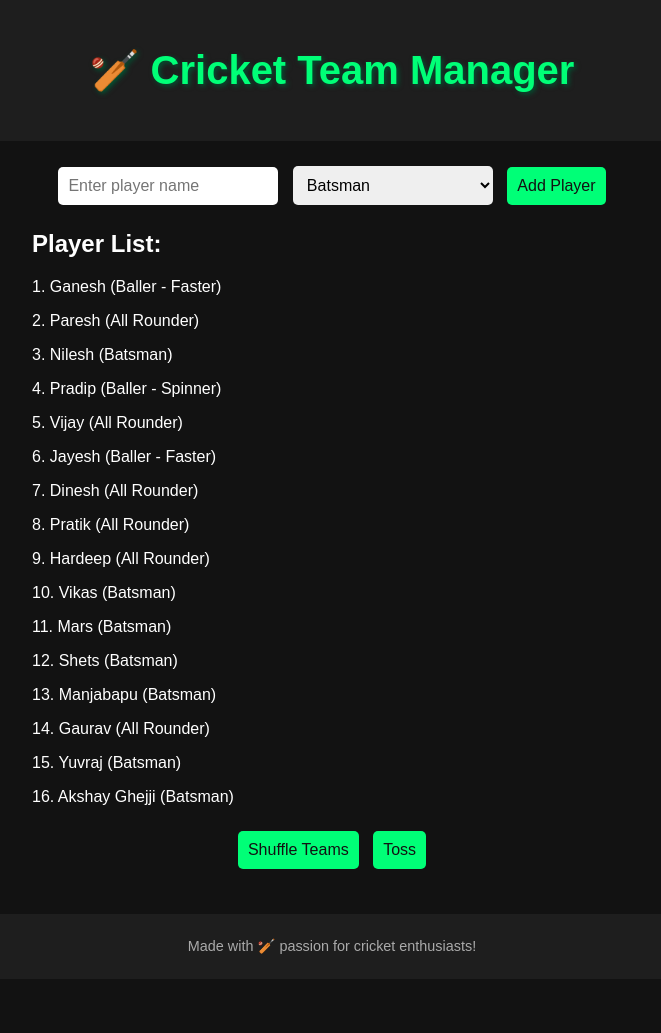
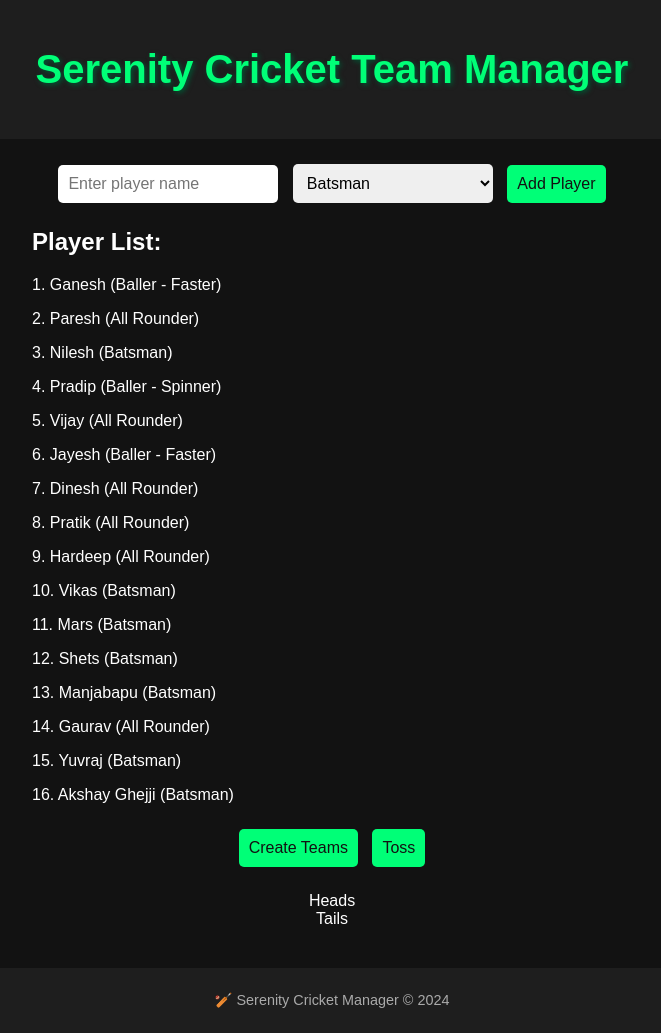
Before and after one commit to ganeshsultane/Cricbuddy-serenity, a plain HTML site: page index.html in a window 1280 px wide. Shown: the whole page, without its empty margins (308-969 px from the left). Before the commit the page ends 979 px from the top, so only its background shows below. Drawn offline with Linux system fonts and the light colour scheme.

Commit message:
Update index.html

```diff
--- a/index.html
+++ b/index.html
@@ -3,32 +3,39 @@
 <head>
     <meta charset="UTF-8">
     <meta name="viewport" content="width=device-width, initial-scale=1.0">
-    <title>Cricket Team Manager</title>
+    <title>Serenity Cricket Team Manager</title>
     <link rel="stylesheet" href="style.css">
 </head>
 <body>
     <header>
-        <h1>🏏 Cricket Team Manager</h1>
+        <h1>Serenity Cricket Team Manager</h1>
     </header>
     <main>
         <form id="playerForm">
             <input type="text" id="playerName" placeholder="Enter player name" required>
             <select id="expertise">
                 <option value="Batsman">Batsman</option>
-                <option value="Baller">Baller</option>
+                <option value="Baller - Faster">Baller - Faster</option>
+                <option value="Baller - Spinner">Baller - Spinner</option>
                 <option value="All Rounder">All Rounder</option>
             </select>
             <button type="submit">Add Player</button>
         </form>
-        <div id="players"></div>
+        <div id="players">
+            <h2>Available Players</h2>
+        </div>
         <div class="controls">
-            <button id="shuffleTeams">Shuffle Teams</button>
+            <button id="createTeams">Create Teams</button>
             <button id="toss">Toss</button>
+        </div>
+        <div id="coin" class="coin hidden">
+            <div class="coin-head">Heads</div>
+            <div class="coin-tail">Tails</div>
         </div>
         <div id="result"></div>
     </main>
     <footer>
-        <p>Made with 🏏 passion for cricket enthusiasts!</p>
+        <p>🏏 Serenity Cricket Manager © 2024</p>
     </footer>
     <script src="script.js"></script>
 </body>
```
